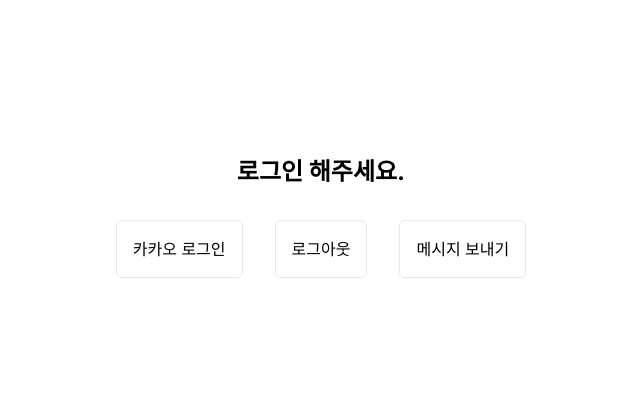
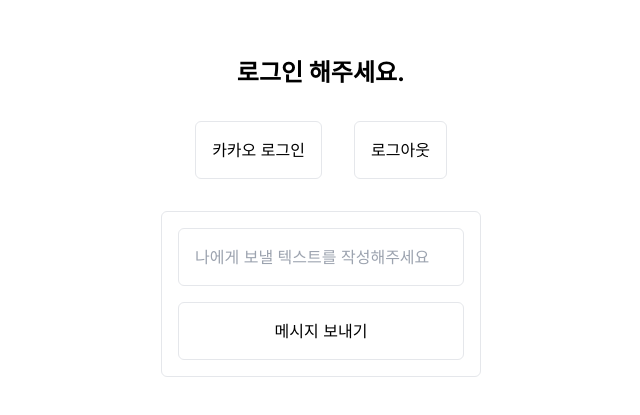
Before and after one commit to hyunsunglimm/kakao-talk-api-test, a Next.js app: page / in a window 1280 px wide. Shown: the part 183-598 px from the top of the page, without its empty margins (319-959 px from the left). Built offline with nearby package versions, Linux system fonts and the light colour scheme; no server answers.

Commit message:
텍스트 작성 인풋 추가

```diff
--- a/app/page.tsx
+++ b/app/page.tsx
@@ -1,5 +1,5 @@
 import { auth, signIn, signOut } from "@/auth";
-import SendToMessageButton from "@/components/SendToMessageButton";
+import SendToMessageButton from "@/components/SendToMessageForm";
 
 export default async function Home() {
   const session = await auth();
@@ -30,8 +30,8 @@ export default async function Home() {
             로그아웃
           </button>
         </form>
-        <SendToMessageButton accessToken={session?.accessToken} />
       </div>
+      <SendToMessageButton accessToken={session?.accessToken} />
     </section>
   );
 }
--- a/components/SendToMessageButton.tsx
+++ b/components/SendToMessageForm.tsx
@@ -1,18 +1,24 @@
 "use client";
 
-type SendToMessageButtonProps = {
+import { FormEvent, useState } from "react";
+
+type SendToMessageFormProps = {
   accessToken: string | undefined;
 };
 
-export default function SendToMessageButton({
+export default function SendToMessageForm({
   accessToken,
-}: SendToMessageButtonProps) {
-  const sendToMe = async () => {
+}: SendToMessageFormProps) {
+  const [enteredText, setEnteredText] = useState("");
+
+  const sendToMe = async (e: FormEvent) => {
+    e.preventDefault();
+
     const url = "https://kapi.kakao.com/v2/api/talk/memo/default/send";
     const data = {
       template_object: JSON.stringify({
         object_type: "text",
-        text: "텍스트 영역입니다. 최대 200자 표시 가능합니다.",
+        text: enteredText,
         link: {
           web_url: process.env.NEXT_PUBLIC_BASE_URL,
           mobile_web_url: process.env.NEXT_PUBLIC_BASE_URL,
@@ -46,8 +52,16 @@ export default function SendToMessageButton({
   };
 
   return (
-    <button className="border p-4 rounded-md" onClick={sendToMe}>
-      메시지 보내기
-    </button>
+    <form
+      onSubmit={sendToMe}
+      className="border rounded-md p-4 flex flex-col gap-4 w-80"
+    >
+      <input
+        className="border p-4 rounded-md"
+        placeholder="나에게 보낼 텍스트를 작성해주세요"
+        onChange={(e) => setEnteredText(e.target.value)}
+      />
+      <button className="border p-4 rounded-md">메시지 보내기</button>
+    </form>
   );
 }
```
